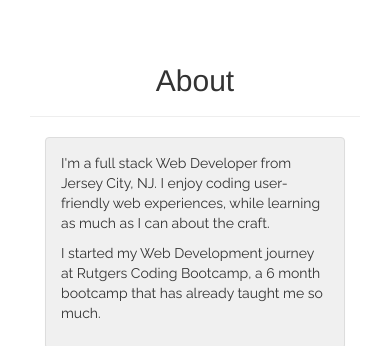
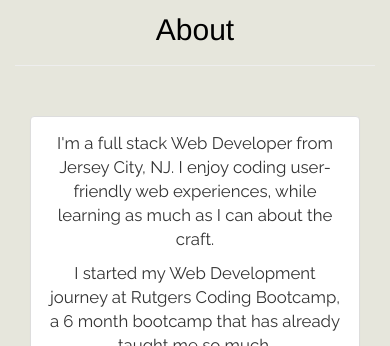
Before and after one commit to WolfgangHall/updatedportfolio, a PHP site: page /views/home.html in a window 390 px wide. Shown: the part 671-1017 px from the top of the page. Run offline with PHP 8.4, Linux system fonts and the light colour scheme; some libraries are stand-ins or nearby versions.

Commit message:
changed bg colors on all panes for stylistic purposes

```diff
--- a/public/style/portfoliostyle.css
+++ b/public/style/portfoliostyle.css
@@ -1,11 +1,3 @@
-
-
-
-body {
-  padding-top: 50px;
-
-}
-
 
 .row-fluid {
   padding: 0px;
@@ -14,13 +6,20 @@ body {
 h2, h3 {
   font-family: 'Bitter';
 }
+.row h2 {
+  color:black;
+}
 
 p {
   font-family: 'Raleway';
 }
 
-h1 h2 h3 h4 h5 h6 {
+h1 h4 h5 h6 {
   font-family: "Montserrat";
+}
+
+#tablist a {
+  color: black;
 }
 
 thead th{
@@ -32,42 +31,38 @@ thead th{
   text-align: center;
   padding-top: 25px;
   padding-bottom: 30px;
+  background-color: #E6E6DC;
 
 }
 
 #aboutsection .panel {
-  margin-top: 20px;
-  background-color: #f0f0f0;
+  margin-top: 50px;
 }
 
 #aboutsection .panel-body {
-  text-align: left;
+  text-align: center;
+  font-size: 1.2em;
 }
 
-#techsection {
-  background-color: #85989F;
-  padding-top: 20px;
-  text-align: center;
-  padding-bottom: 25px;
+#portfoliophoto {
+  height: auto;
+  width: auto;
+  max-height: 375px;
+  max-width: 375px;
+  border-radius: 2%;
+  margin-bottom: 20px;
 }
-
-#techsection .page-header{
-  text-align: center;
-}
-
-#techsection .panel-heading{
-  text-align: center;
-}
-
-
 
 #projectsection {
   text-align: center;
 }
+#projectsection img{
+  align-content: center;
+}
 
 #allprojects {
  padding-top: 25px;
- background-color: #ced5db;
+ background-color: #81A594;
  padding-bottom: 60px;
 }
 
@@ -87,14 +82,21 @@ thead th{
   padding-top: 20px;
 }
 
-#portfoliophoto {
-  height: auto;
-  width: auto;
-  max-height: 375px;
-  max-width: 375px;
-  border-radius: 2%;
-  margin-bottom: 20px;
+#techsection {
+  background-color: #00628B;
+  padding-top: 20px;
+  text-align: center;
+  padding-bottom: 25px;
 }
+
+#techsection .page-header{
+  text-align: center;
+}
+
+#techsection .panel-heading{
+  text-align: center;
+}
+
 
 .jumbotron{
   background: url("http://i1377.photobucket.com/albums/ah54/WolfgangHall/daa6e78c-32b4-49f9-a126-a1e27a450359_zpsv1s64spg.jpg");
--- a/views/home.html
+++ b/views/home.html
@@ -24,7 +24,7 @@
   <div class="container-fluid">
 
     <div class="row-fluid">
-     <div class="col-md-12">
+     <div class="col-md-12 col-sm-6 hidden-xs">
       <nav class="navbar navbar-default navbar-fixed-top">
         <div class="container-fluid">
           <div class="navbar-header">
@@ -52,7 +52,7 @@
 
 
 
-      <div class="row-fluid">
+      <div class="row">
         <div class="col-md-12"  id="aboutsection">
           <div class="page-header">
             <h2>About</h2>
@@ -81,12 +81,12 @@
 
 
 
-      <div class="row-fluid">
+      <div class="row">
         <div class="col-md-12 col-sm-12" id="allprojects">
           <div class="page-header" id="projectsection">
             <h2>Projects</h2>
           </div>
-          <ul class="nav nav-tabs" role="tablist">
+          <ul class="nav nav-tabs" role="tablist" id="tablist">
             <li role="presentation"><a href="#projects" aria-controls="projects" role="tab" data-toggle="tab">Projects</a>
             </li>
             <li role="presentation"><a href="#githubTab" aria-controls="github" role="tab" data-toggle="tab">Github Repos</a>
@@ -156,7 +156,7 @@
         </div>
       </div>
 
-      <div class="row-fluid">
+      <div class="row">
         <div class="col-md-12 col-sm-12" id="techsection">
           <div class="page-header">
             <h2>Technologies</h2>
```
